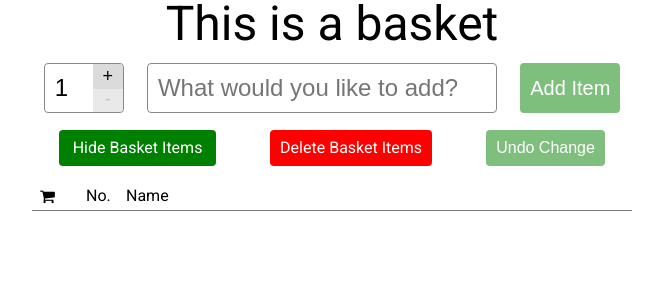
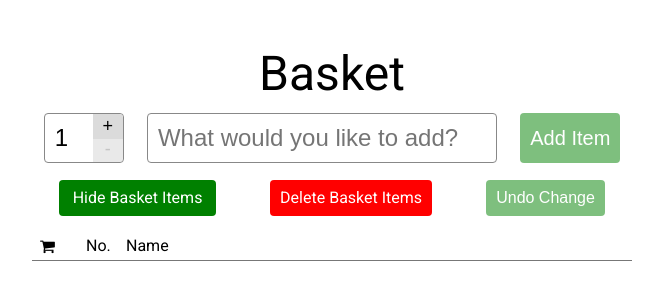
Before and after one commit to hanhee-song/basket, a React app: page / in a window 1280 px wide. Shown: the top 300 px of the page, without its empty margins (308-971 px from the left). Built offline with nearby package versions, Linux system fonts and the light colour scheme.

Commit message:
commit before readme

```diff
--- a/scss/styles.scss
+++ b/scss/styles.scss
@@ -59,6 +59,7 @@ input {
 }
 
 .basket {
+  margin-top: 50px;
   font-family: 'Roboto', sans-serif;
 
   .title {
--- a/src/basket.jsx
+++ b/src/basket.jsx
@@ -112,7 +112,7 @@ class Basket extends React.Component {
 
     return (
       <div className="basket">
-        <div className="title">This is a basket</div>
+        <div className="title">Basket</div>
         <BasketForm
           handleAddItem={this.handleAddItem}/>
         <div className="basket-controls">
--- a/styles/styles.css
+++ b/styles/styles.css
@@ -53,6 +53,7 @@ input {
   box-sizing: border-box; }
 
 .basket {
+  margin-top: 50px;
   font-family: 'Roboto', sans-serif; }
   .basket .title {
     font-size: 48px;
@@ -136,6 +137,7 @@ input {
     padding: 0 10px;
     user-select: none; }
     .basket-controls .button:disabled {
+      cursor: not-allowed;
       opacity: .5; }
   .basket-controls .toggle-in-basket {
     width: 157px;
```
Also changed, not shown: src/bundle.js, 1 other file (tests, documents, lock files or other folders).
